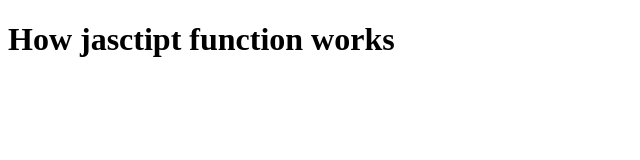
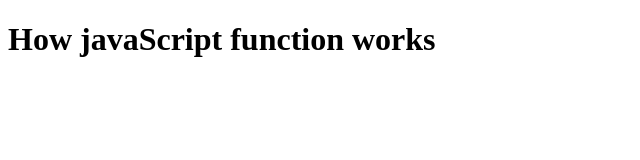
Before and after one commit to Aftabe/Tweet-form-page, a plain HTML site: page index.html in a window 1280 px wide. Shown: the whole page, without its empty margins (0-640 px from the left). Drawn offline with Linux system fonts and the light colour scheme.

Commit message:
text modified

```diff
--- a/index.html
+++ b/index.html
@@ -3,10 +3,10 @@
 <html lang="en">
     <head>
         <meta charset="utf-8" />
-        <title></title>
+        <title>testing page</title>
     </head>
     <body>
-        <h1>How jasctipt function works</h1>
+        <h1>How javaScript function works</h1>
         <script src="script.js"></script>
     </body>
 </html>
```
